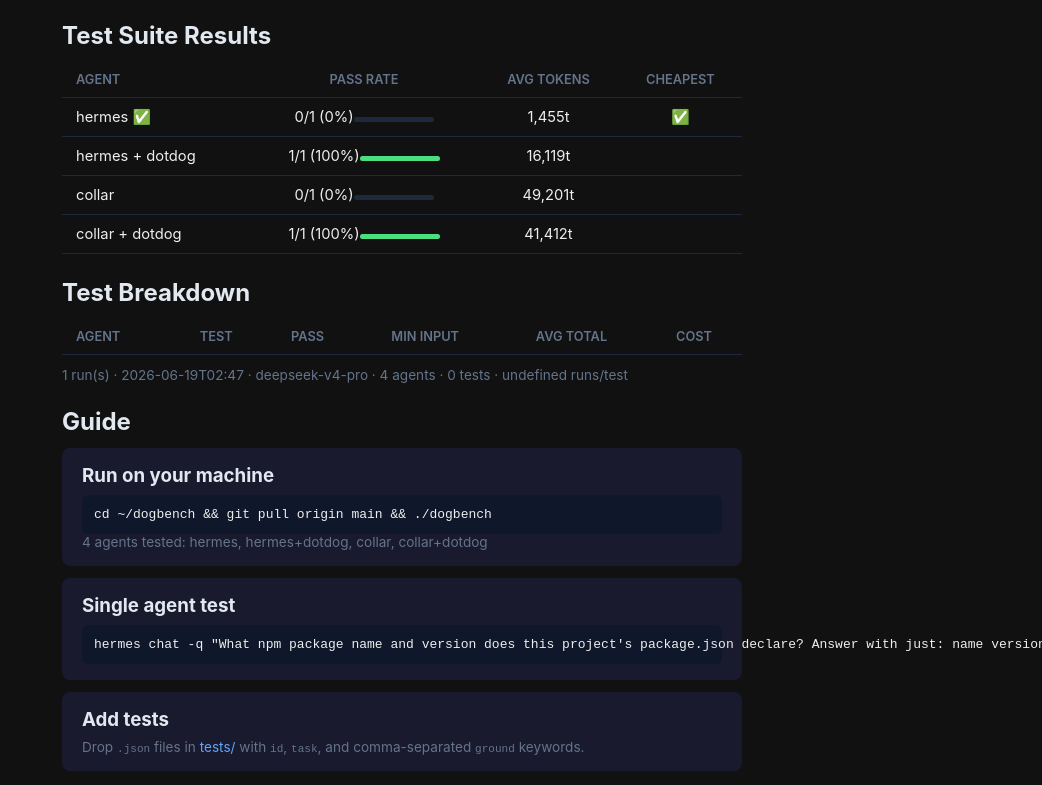
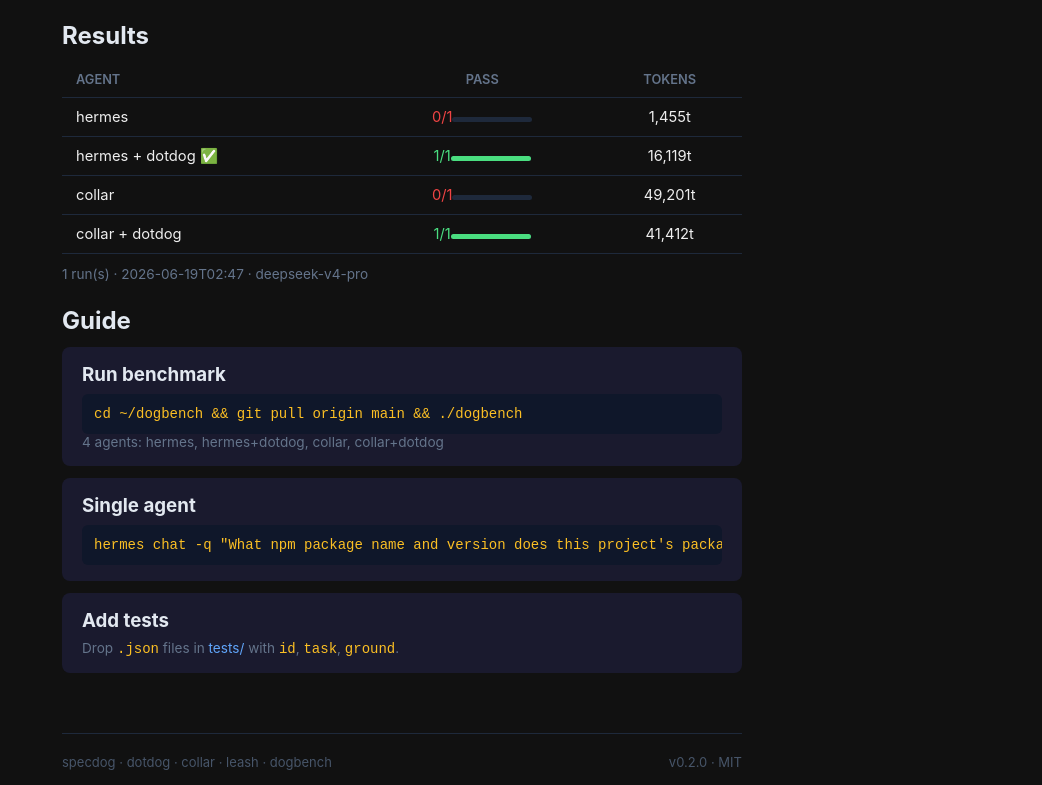
Before and after one commit to specdog/dogbench, a website: page index.html in a window 1280 px wide. Shown: the part 102-887 px from the top of the page, without its empty margins (238-1280 px from the left). Drawn offline with Linux system fonts and the light colour scheme.

Commit message:
fix: clean dashboard — cheapest among passing only, styled guide

```diff
--- a/index.html
+++ b/index.html
@@ -3,54 +3,49 @@
 <head>
 <meta charset="UTF-8">
 <meta name="viewport" content="width=device-width, initial-scale=1.0">
-<title>dogbench — collars vs hermes</title>
+<title>dogbench — .dag benchmark</title>
 <style>
   *{margin:0;padding:0;box-sizing:border-box}
   body{font-family:-apple-system,BlinkMacSystemFont,sans-serif;max-width:720px;margin:40px auto;padding:0 20px;background:#111;color:#eee}
-  h1{color:#4ade80;margin-bottom:4px}h2{margin:24px 0 12px;color:#e2e8f0}
+  h1{color:#4ade80;margin-bottom:4px}h2{margin:24px 0 12px;color:#e2e8f0}h3{color:#e2e8f0;margin:0 0 8px}
   .muted{color:#64748b;font-size:.85em}a{color:#60a5fa;text-decoration:none}
   table{width:100%;border-collapse:collapse;margin:12px 0}
   th,td{padding:10px 14px;text-align:center;border-bottom:1px solid #1e293b;font-size:.92em}
   th{color:#64748b;font-weight:600;font-size:.8em;text-transform:uppercase}
   td:first-child,th:first-child{text-align:left}
-  .green{color:#4ade80}.red{color:#ef4444}.yellow{color:#f59e0b}
+  .green{color:#4ade80}.red{color:#ef4444}
   .pass-bar{background:#1e293b;border-radius:3px;height:5px;margin-top:4px;display:inline-block;width:80px;vertical-align:middle}
   .pass-fill{height:100%;border-radius:3px}
+  .card{background:#1a1a2e;border-radius:8px;padding:16px 20px;margin:12px 0}
+  pre{background:#0f172a;padding:12px;border-radius:6px;margin:0;overflow-x:auto}
+  code{color:#fbbf24;font-size:14px}
   footer{margin-top:60px;padding:20px 0;border-top:1px solid #1e293b;color:#475569;font-size:13px}
   footer a{color:#475569}
 </style>
 </head>
 <body>
-<h1>🐕 dogbench v2</h1>
+<h1>🐕 dogbench</h1>
 <p class="muted"><a href="https://github.com/specdog/dogbench">github.com/specdog/dogbench</a></p>
 
-<h2>Test Suite Results</h2>
+<h2>Results</h2>
 <table id="summary">
-  <tr><th>Agent</th><th>Pass Rate</th><th>Avg Tokens</th><th>Cheapest</th></tr>
+  <tr><th>Agent</th><th>Pass</th><th>Tokens</th></tr>
 </table>
-
-<h2>Test Breakdown</h2>
-<table id="breakdown">
-  <tr><th>Agent</th><th>Test</th><th>Pass</th><th>Min Input</th><th>Avg Total</th><th>Cost</th></tr>
-</table>
-
 <p id="meta" class="muted"></p>
 
 <h2>Guide</h2>
-<div class="card" style="background:#1a1a2e;border-radius:8px;padding:16px 20px;margin:12px 0">
-<h3 style="margin:0 0 8px;color:#e2e8f0">Run on your machine</h3>
-<pre style="background:#0f172a;padding:12px;border-radius:6px;margin:0"><code>cd ~/dogbench && git pull origin main && ./dogbench</code></pre>
-<p class="muted">4 agents tested: hermes, hermes+dotdog, collar, collar+dotdog</p>
+<div class="card">
+<h3>Run benchmark</h3>
+<pre><code>cd ~/dogbench && git pull origin main && ./dogbench</code></pre>
+<p class="muted">4 agents: hermes, hermes+dotdog, collar, collar+dotdog</p>
 </div>
-
-<div class="card" style="background:#1a1a2e;border-radius:8px;padding:16px 20px;margin:12px 0">
-<h3 style="margin:0 0 8px;color:#e2e8f0">Single agent test</h3>
-<pre style="background:#0f172a;padding:12px;border-radius:6px;margin:0"><code>hermes chat -q "What npm package name and version does this project's package.json declare? Answer with just: name version"</code></pre>
+<div class="card">
+<h3>Single agent</h3>
+<pre><code>hermes chat -q "What npm package name and version does this project's package.json declare? Answer with just: name version"</code></pre>
 </div>
-
-<div class="card" style="background:#1a1a2e;border-radius:8px;padding:16px 20px;margin:12px 0">
-<h3 style="margin:0 0 8px;color:#e2e8f0">Add tests</h3>
-<p class="muted">Drop <code>.json</code> files in <a href="https://github.com/specdog/dogbench/tree/main/tests">tests/</a> with <code>id</code>, <code>task</code>, and comma-separated <code>ground</code> keywords.</p>
+<div class="card">
+<h3>Add tests</h3>
+<p class="muted">Drop <code>.json</code> files in <a href="https://github.com/specdog/dogbench/tree/main/tests">tests/</a> with <code>id</code>, <code>task</code>, <code>ground</code>.</p>
 </div>
 
 <footer>
@@ -67,36 +62,33 @@
 fetch('results.json').then(function(r){return r.json()}).then(function(data){
   var runs=Array.isArray(data)?data:[data];
   var latest=runs[runs.length-1];
-  if(!latest.results){document.getElementById('summary').innerHTML='<tr><td colspan=4>Waiting for v2 results…</td></tr>';return}
-
+  if(!latest.results){document.getElementById('summary').innerHTML='<tr><td colspan=3>No v2 data yet</td></tr>';return}
   var results=latest.results;
   var agents=Object.keys(results);
 
-  // Find cheapest
+  // Cheapest among PASSING agents
   var cheapest=null;
   agents.forEach(function(a){
-    if(!cheapest||results[a].avg_tokens<cheapest.tokens) cheapest={id:a,tokens:results[a].avg_tokens};
+    var r=results[a];
+    if(r.passed>0&&(!cheapest||r.avg_tokens<cheapest.tokens)) cheapest={id:a,tokens:r.avg_tokens};
   });
 
-  // Summary table
   var sum=document.getElementById('summary');
   agents.forEach(function(a){
     var r=results[a];
     var pct=r.tests?Math.round(r.passed/r.tests*100):0;
     var isBest=cheapest&&a===cheapest.id;
+    var passColor=pct>66?'#4ade80':pct>0?'#f59e0b':'#ef4444';
     var row=sum.insertRow();
     row.innerHTML='<td>'+r.name+(isBest?' ✅':'')+'</td>'+
-      '<td>'+r.passed+'/'+r.tests+' ('+pct+'%)'+
-      '<div class="pass-bar"><div class="pass-fill" style="width:'+pct+'%;background:'+(pct>66?'#4ade80':pct>33?'#f59e0b':'#ef4444')+'"></div></div></td>'+
-      '<td>'+fmt(r.avg_tokens)+'t</td>'+
-      '<td>'+(isBest?'✅':'')+'</td>';
+      '<td><span style="color:'+passColor+'">'+r.passed+'/'+r.tests+'</span>'+
+      '<div class="pass-bar"><div class="pass-fill" style="width:'+pct+'%;background:'+passColor+'"></div></div></td>'+
+      '<td>'+fmt(r.avg_tokens)+'t</td>';
   });
-
   document.getElementById('meta').textContent=
-    runs.length+' run(s) · '+(latest.timestamp||'').slice(0,16)+' · '+latest.model+' · '+
-    agents.length+' agents · '+(latest.tests||[]).length+' tests · '+latest.runs_per_test+' runs/test';
+    runs.length+' run(s) · '+(latest.timestamp||'').slice(0,16)+' · '+latest.model;
 }).catch(function(){
-  document.getElementById('summary').innerHTML='<tr><td colspan=4>No data. Run <code>./dogbench</code></td></tr>';
+  document.getElementById('summary').innerHTML='<tr><td colspan=3>No data. Run <code>./dogbench</code></td></tr>';
 });
 </script>
 </body>
```
